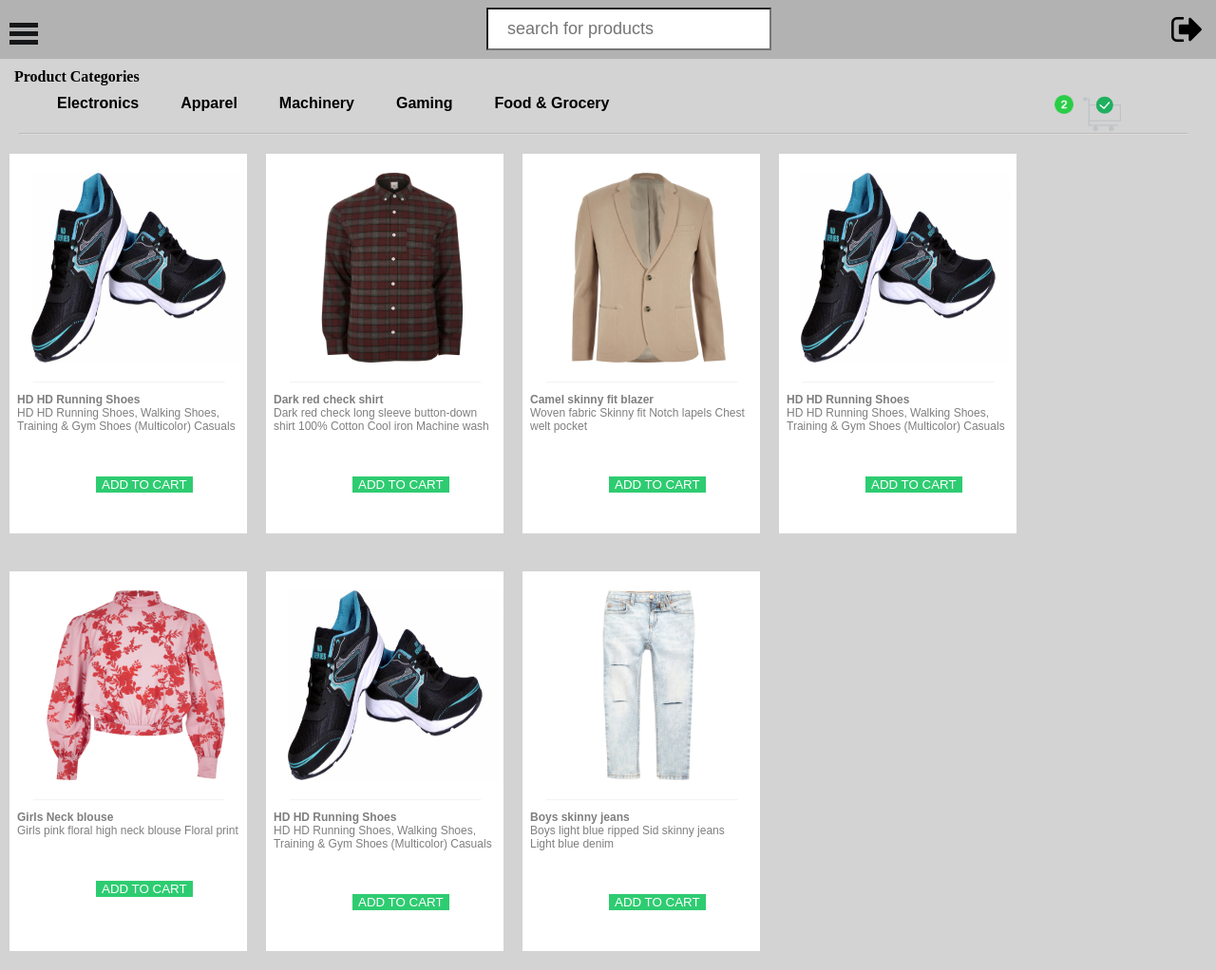
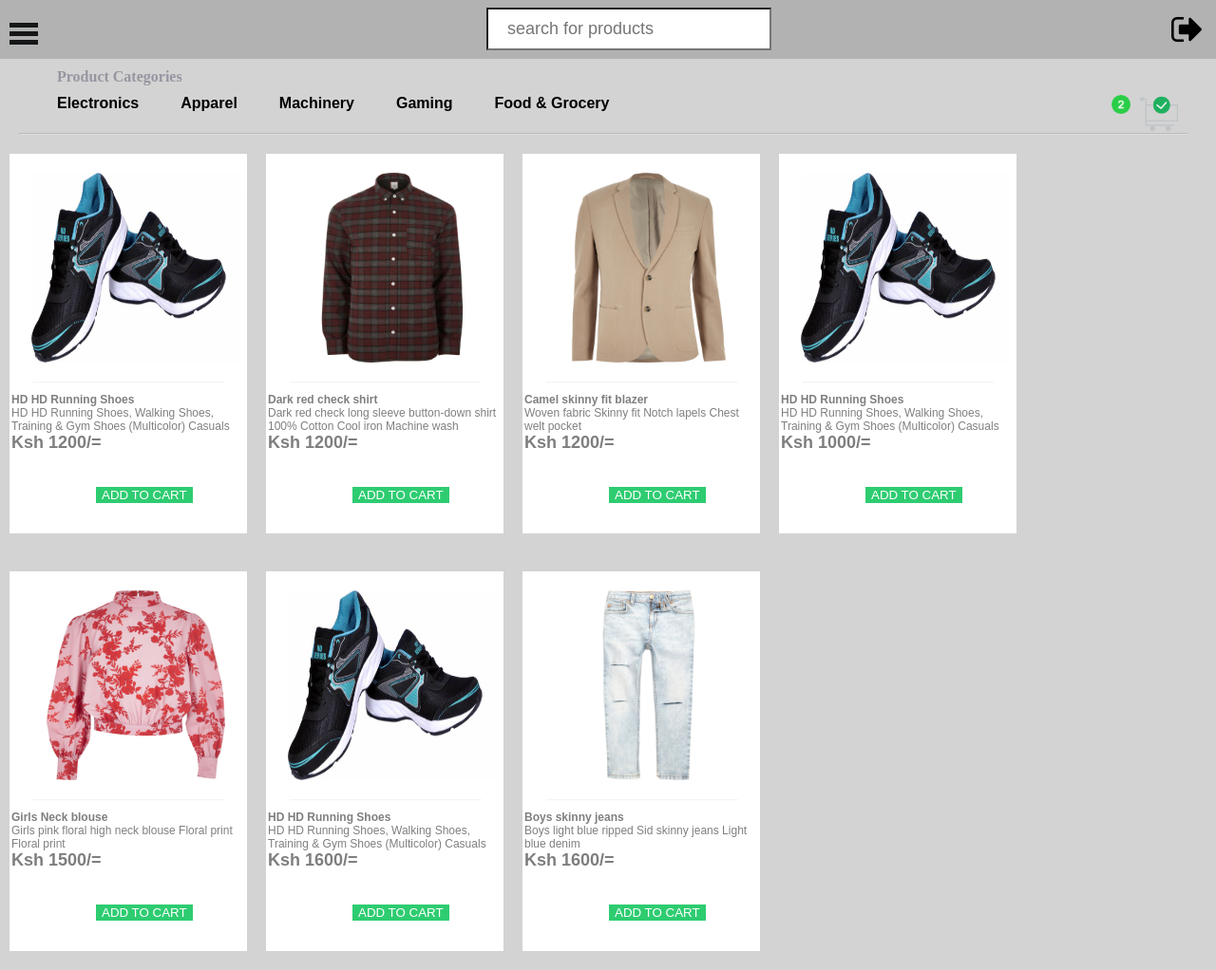
Before and after one commit to jomasim/store-manager, a plain HTML site: page UI/home.html in a window 1280 px wide. Shown: the whole page at 95% size. Drawn offline with Linux system fonts and the light colour scheme.

Commit message:
[Feature #161087625] styling product card

```diff
--- a/UI/home.html
+++ b/UI/home.html
@@ -53,6 +53,7 @@
                         <p>
                             HD HD Running Shoes, Walking Shoes, Training & Gym Shoes (Multicolor) Casuals
                         </p>
+                        <h2>Ksh 1200/=</h2>
                     </div>
                     <input type="button" value="ADD TO CART" name="add-cart" class="btn-add-to-cart">
                 </div>
@@ -64,6 +65,7 @@
                         <p>
                             Dark red check long sleeve button-down shirt 100% Cotton Cool iron Machine wash
                         </p>
+                        <h2>Ksh 1200/=</h2>
                     </div>
                     <input type="button" value="ADD TO CART" name="add-cart" class="btn-add-to-cart">
                 </div>
@@ -76,6 +78,7 @@
                         <p>
                             Woven fabric Skinny fit Notch lapels Chest welt pocket
                         </p>
+                        <h2>Ksh 1200/=</h2>
                     </div>
                     <input type="button" value="ADD TO CART" name="add-cart" class="btn-add-to-cart">
                 </div>
@@ -87,6 +90,7 @@
                         <p>
                             HD HD Running Shoes, Walking Shoes, Training & Gym Shoes (Multicolor) Casuals
                         </p>
+                        <h2>Ksh 1000/=</h2>
                     </div>
                     <input type="button" value="ADD TO CART" name="add-cart" class="btn-add-to-cart">
                 </div>
@@ -96,8 +100,9 @@
                     <div class="description">
                         <h4>Girls Neck blouse</h4>
                         <p>
-                            Girls pink floral high neck blouse Floral print
+                            Girls pink floral high neck blouse Floral print Floral print
                         </p>
+                        <h2>Ksh 1500/=</h2>
                     </div>
                     <input type="button" value="ADD TO CART" name="add-cart" class="btn-add-to-cart">
                 </div>
@@ -109,6 +114,7 @@
                         <p>
                             HD HD Running Shoes, Walking Shoes, Training & Gym Shoes (Multicolor) Casuals
                         </p>
+                        <h2>Ksh 1600/=</h2>
                     </div>
                     <input type="button" value="ADD TO CART" name="add-cart" class="btn-add-to-cart">
                 </div>
@@ -120,6 +126,7 @@
                         <p>
                             Boys light blue ripped Sid skinny jeans Light blue denim
                         </p>
+                        <h2>Ksh 1600/=</h2>
                     </div>
                     <input type="button" value="ADD TO CART" name="add-cart" class="btn-add-to-cart">
                 </div>
--- a/UI/static/css/styles.css
+++ b/UI/static/css/styles.css
@@ -177,14 +177,14 @@
 
     .description {
         font-family: sans-serif;
-        margin: 10px 8px;
+        margin: 10px 2px;
         opacity: 0.5;
         font-size: 12px;
     }
 
     .btn-add-to-cart {
         margin-left: 90px;
-        margin-top: 35px;
+        margin-top: 25px;
         background: #2ECC71;
         color: white;
         border: solid 1px;
@@ -216,13 +216,15 @@
     }
 
     .content-head h4 {
-        padding: 10px 15px;
+        padding: 10px 60px;
+        color: rgb(12, 12, 48);
+        opacity: 0.3;
     }
 
     .content-cart {
         width: 40px;
         float: right;
-        margin-right: 100px;
+        margin-right: 40px;
     }
 
     .content-cart-total {
```
